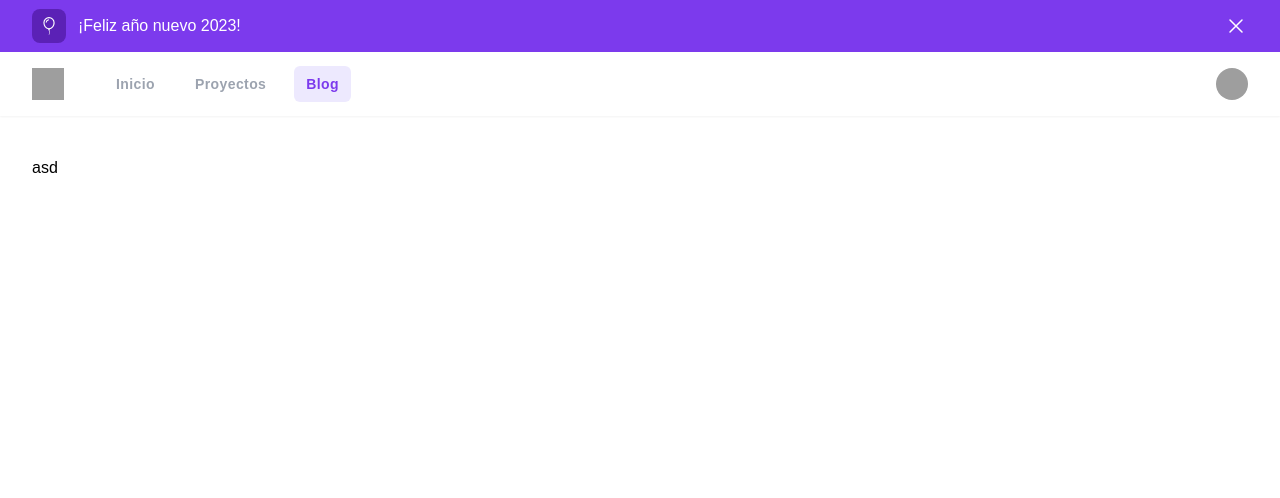
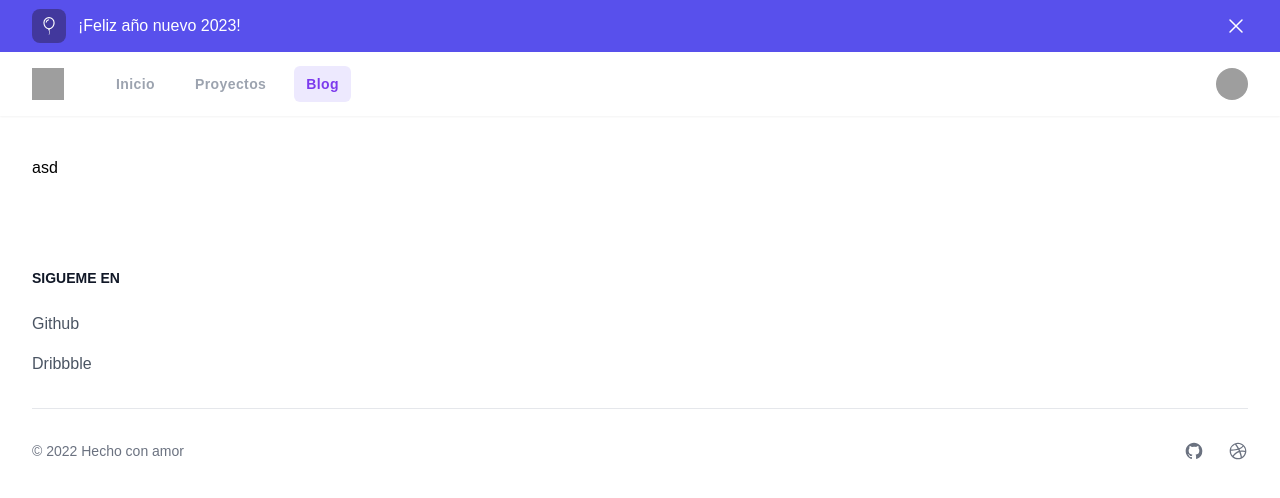
Before and after one commit to alansinbailarin/portfolio, a Vue app: page /blog in a window 1280 px wide. Shown: the top 498 px of the page. Built offline with nearby package versions, Linux system fonts and the light colour scheme; grey boxes are pictures that could not be loaded.

Commit message:
footer added to the app

```diff
--- a/src/App.vue
+++ b/src/App.vue
@@ -2,12 +2,14 @@
 import Navbar from "../src/components/Navbar.vue";
 import BannerComponent from "./components/Banner.vue";
 import { RouterView } from "vue-router";
+import Footer from "./components/Footer.vue";
 </script>
 
 <template>
-  <div id="app" class="dark:bg-gray-900">
+  <div id="app">
     <BannerComponent />
     <Navbar />
     <RouterView />
+    <Footer />
   </div>
 </template>
--- a/src/components/Banner.vue
+++ b/src/components/Banner.vue
@@ -1,12 +1,12 @@
 <template>
   <div
     v-if="bannerVisibility"
-    class="bg-violet-600 transition-all duration-300 ease-in-out"
+    class="bg-indigo-600 transition-all duration-300 ease-in-out"
   >
     <div class="mx-auto max-w-7xl py-1.5 px-1.5 sm:px-6 lg:px-8">
       <div class="flex flex-wrap items-center justify-between">
         <div class="flex w-0 flex-1 items-center">
-          <span class="flex rounded-lg bg-violet-800 p-2">
+          <span class="flex rounded-lg bg-indigo-800 p-2">
             <!-- Heroicon name: outline/megaphone -->
             <svg
               xmlns="http://www.w3.org/2000/svg"
@@ -31,7 +31,7 @@
           <button
             @click="bannerVisibility = false"
             type="button"
-            class="-mr-1 flex rounded-md p-2 hover:bg-violet-500 focus:outline-none focus:ring-2 focus:ring-white sm:-mr-2 transition-all duration-300 ease-in-out"
+            class="-mr-1 flex rounded-md p-2 hover:bg-indigo-500 focus:outline-none focus:ring-2 focus:ring-white sm:-mr-2 transition-all duration-300 ease-in-out"
           >
             <span class="sr-only">Dismiss</span>
             <!-- Heroicon name: outline/x-mark -->
--- a/src/components/Footer.vue
+++ b/src/components/Footer.vue
@@ -1,17 +1,42 @@
 <template>
   <footer
-    class="mx-auto max-w-7xl px-4 sm:px-6 lg:px-8 md:mt-10 mt-2 bg-white dark:bg-gray-900"
+    class="mx-auto max-w-7xl px-4 sm:px-6 lg:px-8 md:mt-16 mt-5 p-4 bg-white sm:p-6 dark:bg-gray-900"
   >
-    <div
-      class="py-6 px-4 dark:bg-gray-700 md:flex md:items-center md:justify-between"
-    >
-      <span class="text-sm text-gray-500 dark:text-gray-300 sm:text-center"
-        >Hecho con ❤️ + ☕ por Alan Pacheco
+    <div class="md:flex md:justify-between">
+      <div class="grid grid-cols-2 gap-8 sm:gap-6 sm:grid-cols-3">
+        <div>
+          <h2
+            class="mb-6 text-sm font-semibold text-gray-900 uppercase dark:text-white"
+          >
+            Sigueme en
+          </h2>
+          <ul class="text-gray-600 dark:text-gray-400">
+            <li class="mb-4">
+              <a
+                href="https://github.com/themesberg/flowbite"
+                class="hover:underline"
+                >Github</a
+              >
+            </li>
+            <li>
+              <a href="https://discord.gg/4eeurUVvTy" class="hover:underline"
+                >Dribbble</a
+              >
+            </li>
+          </ul>
+        </div>
+      </div>
+    </div>
+    <hr class="my-6 border-gray-200 sm:mx-auto dark:border-gray-700 lg:my-8" />
+    <div class="sm:flex sm:items-center sm:justify-between">
+      <span class="text-sm text-gray-500 sm:text-center dark:text-gray-400"
+        >© 2022
+        <a class="">Hecho con amor</a>
       </span>
-      <div class="flex mt-4 space-x-6 sm:justify-center md:mt-0">
+      <div class="flex mt-4 space-x-6 sm:justify-center sm:mt-0">
         <a
           href="https://github.com/alansinbailarin"
-          class="text-gray-400 hover:text-gray-900 dark:hover:text-white"
+          class="text-gray-500 hover:text-gray-900 dark:hover:text-white"
         >
           <svg
             class="w-5 h-5"
@@ -29,7 +54,7 @@
         </a>
         <a
           href="https://dribbble.com/alansinbailarin"
-          class="text-gray-400 hover:text-gray-900 dark:hover:text-white"
+          class="text-gray-500 hover:text-gray-900 dark:hover:text-white"
         >
           <svg
             class="w-5 h-5"
@@ -43,7 +68,7 @@
               clip-rule="evenodd"
             />
           </svg>
-          <span class="sr-only">Dribbble account</span>
+          <span class="sr-only">Dribbbel account</span>
         </a>
       </div>
     </div>
```
